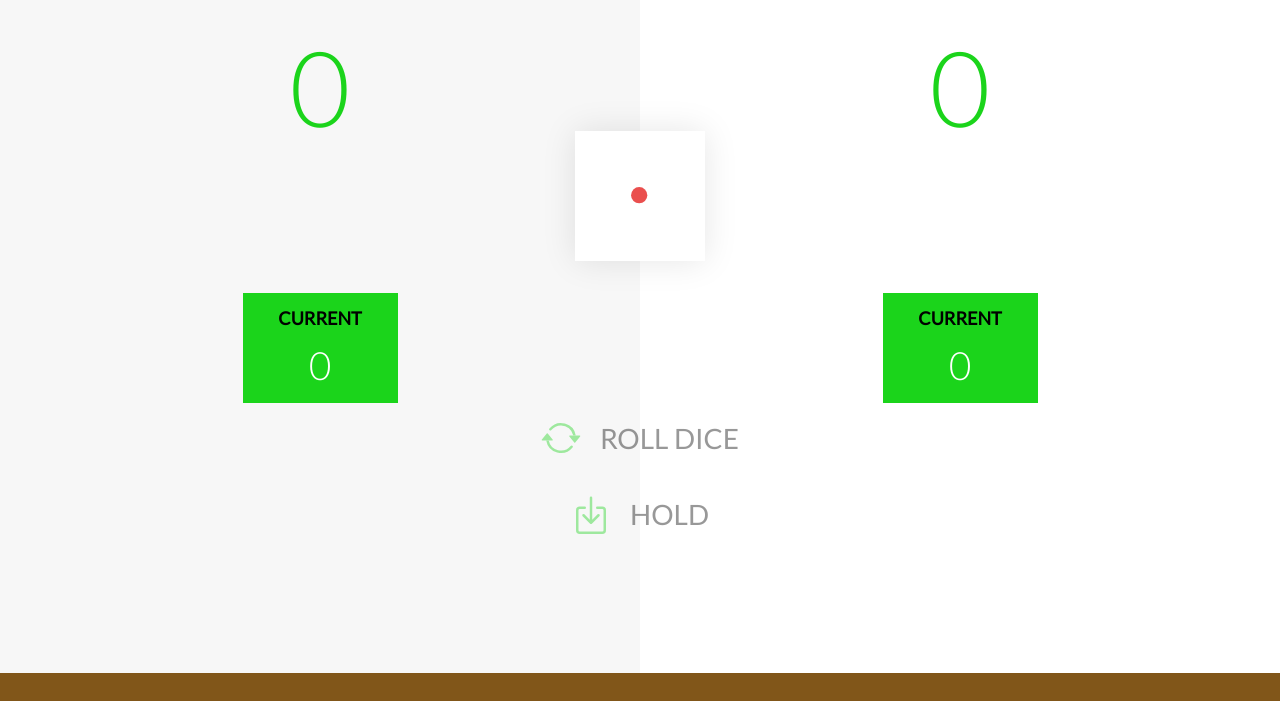
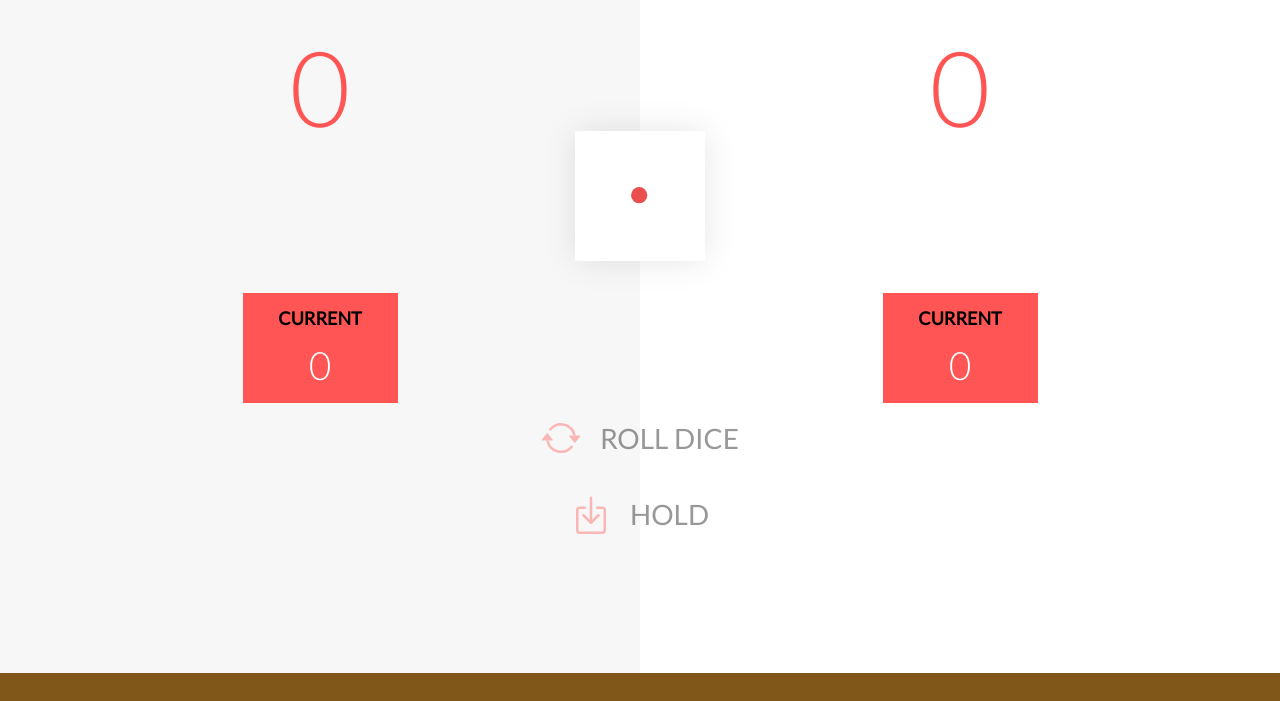
Before and after one commit to geenonsdavid/dice_game, a plain HTML site: page index.html in a window 1280 px wide. Shown: the part 99-800 px from the top of the page. Drawn offline with Linux system fonts and the light colour scheme.

Commit message:
cancel modif

```diff
--- a/style.css
+++ b/style.css
@@ -9,7 +9,7 @@
 
 :root{
     --background-body: #815619;
-    --background-theme: #1bd41b;
+    --background-theme: #FF5555;
     --background-player1: #F7F7F7;
     --background-player2: #FFFFFF;
     --text-color-theme: #000000;
```
